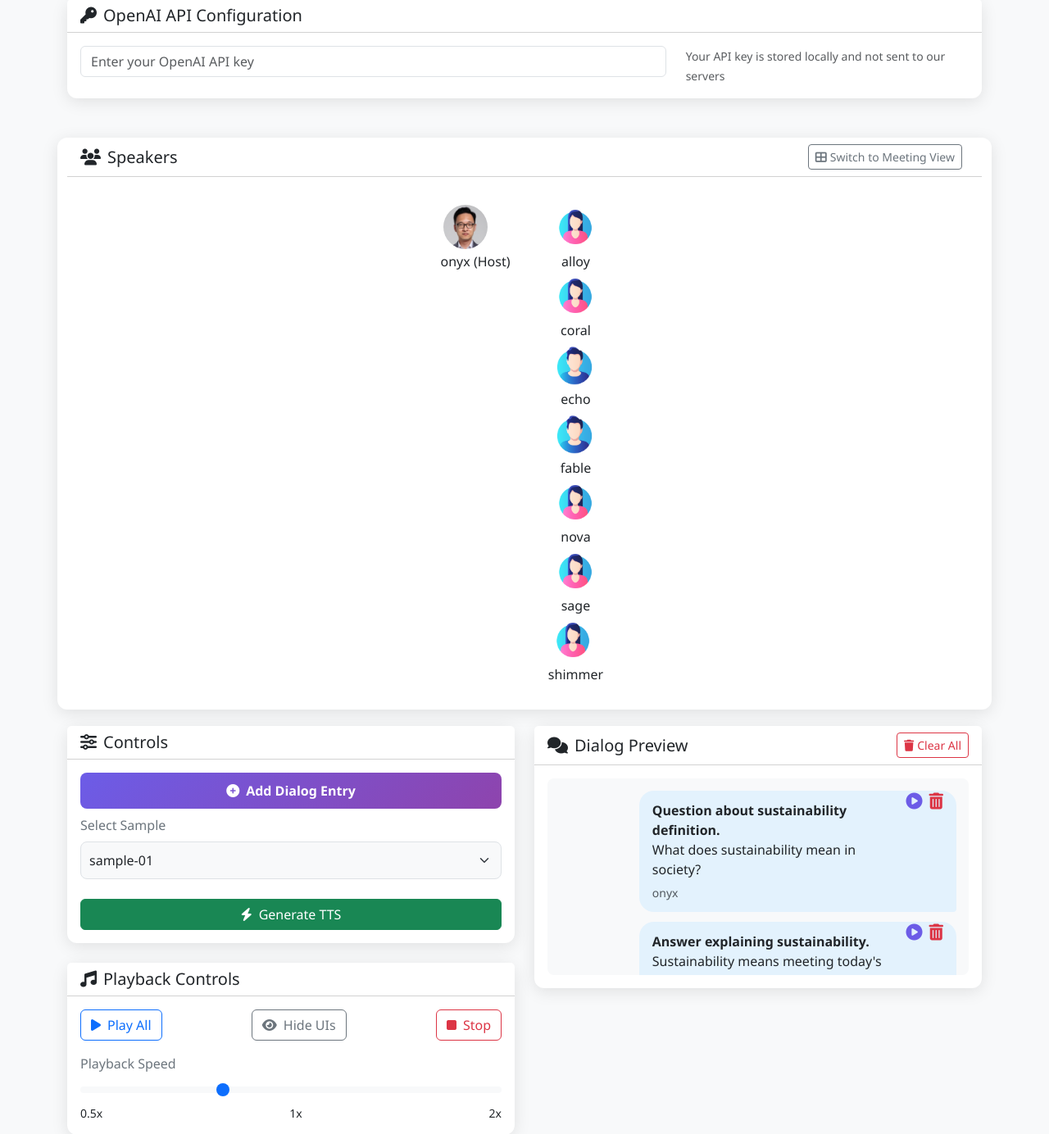
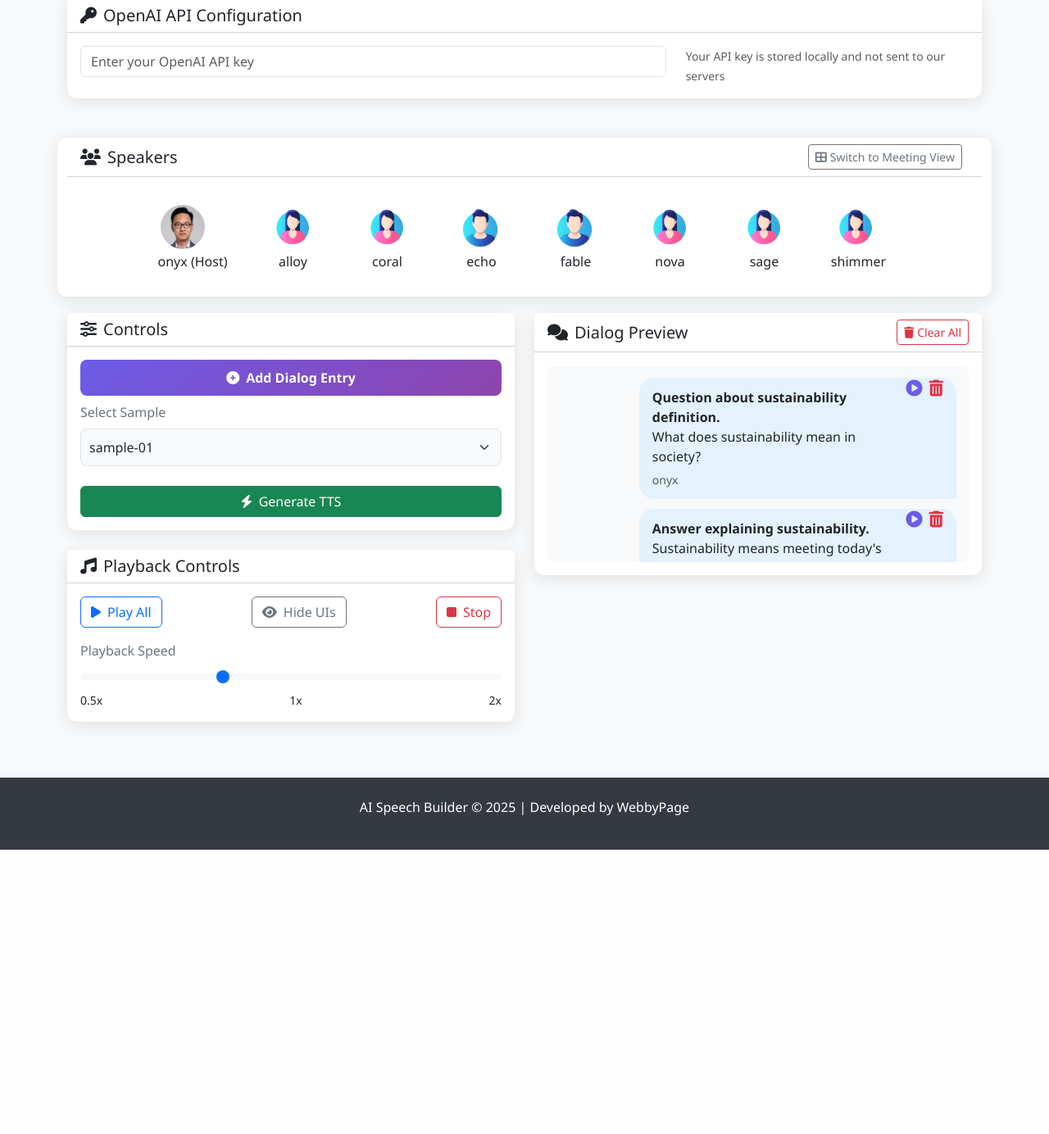
Before and after one commit to phototix/OpenAI-TTS-Dialog, a PHP site: page / in a window 1280 px wide. Shown: the part 143-1527 px from the top of the page at 82% size. After the commit the page ends 1180 px from the top, so only its background shows below. Run offline with PHP 8.4, Linux system fonts and the light colour scheme.

Commit message:
Update index.html

```diff
--- a/style.css
+++ b/style.css
@@ -55,6 +55,16 @@ body {
     gap: 20px !important;
     padding: 15px !important;
     flex-direction: row !important; /* Ensure horizontal layout */
+}
+
+.speakers-grid {
+    grid-area: speakers;
+    display: flex !important;
+    flex-wrap: wrap !important;
+    flex-direction: row !important; /* Ensure horizontal layout */
+    gap: 15px !important;
+    justify-content: flex-start !important;
+    align-items: flex-start !important;
 }
 
 /* Avatar Styles */
```
